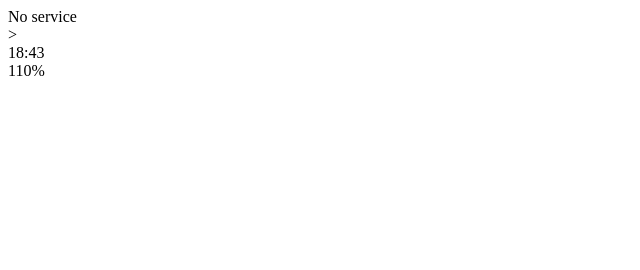
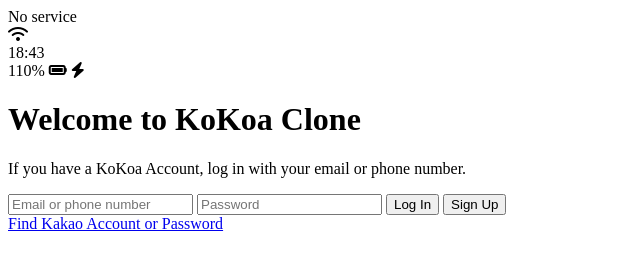
Before and after one commit to wkdwlgo/kokoa-clone-2020, a plain HTML site: page index.html in a window 1280 px wide. Shown: the whole page, without its empty margins (0-640 px from the left). Drawn offline with Linux system fonts and the light colour scheme.

Commit message:
Update index.html

```diff
--- a/index.html
+++ b/index.html
@@ -12,15 +12,29 @@
         <div class="status-bar__colum">
         <span>No service</span>
          </div>
-        <!-- TO DO: Wifi Icon-->>
+         <i class="fa-solid fa-wifi"></i>
         <div class="status-bar__colum">
         <span>18:43</span>
         </div>
         <div class="status-bar__colum">
             <span>110%</span>
-            <!--Battery Icon-->
-            <!--Lightning Icon-->
+            <i class="fa-solid fa-battery-full"></i>
+            <i class="fa-solid fa-bolt"></i>
         </div>
     </div>
+    <header class="welcome-header">
+        <h1 class="welcome-header__title">Welcome to KoKoa Clone</h1>
+        <p class="welcome-header__text">If you have a KoKoa Account, log in with your email or phone number.</p>
+    </header>
+    <form id="login-form">
+        <input type="text" placeholder="Email or phone number">
+        <input type="password" placeholder="Password">
+        <input type="submit" value="Log In" >
+        <input type="submit" value="Sign Up" >
+    </form>
+    <a href="#">Find Kakao Account or Password</a>
+        <script src="https://kit.fontawesome.com/a932920ec8.js" crossorigin="anonymous">
+
+        </script>
 </body>
 </html>
```
